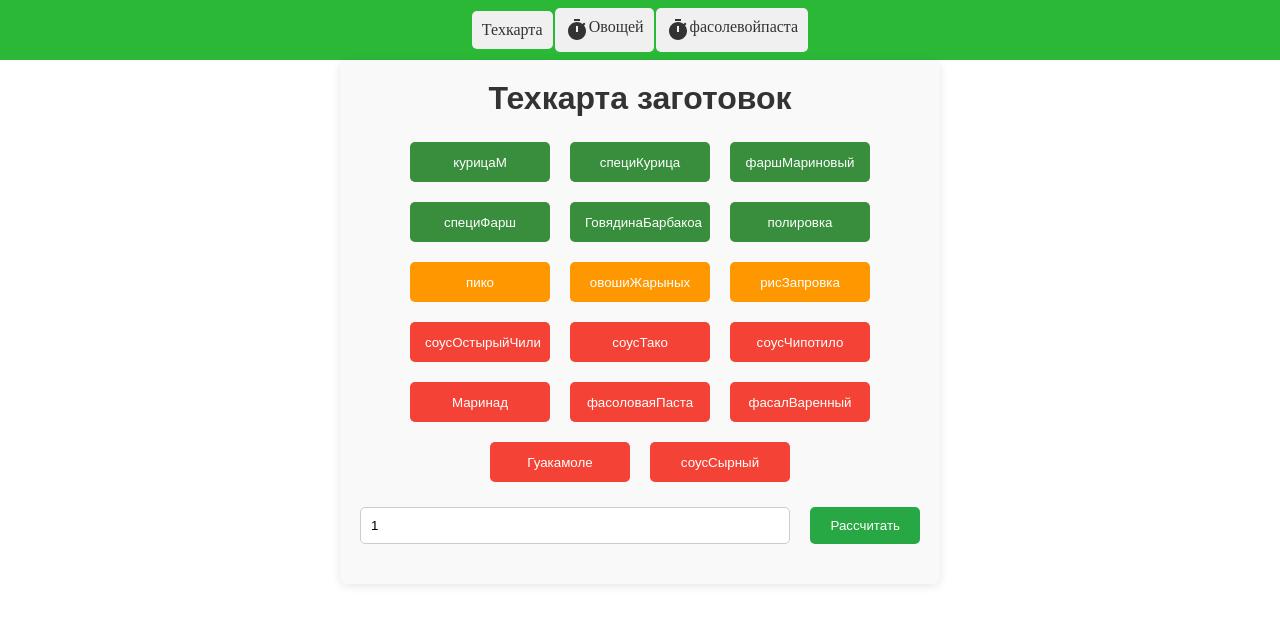
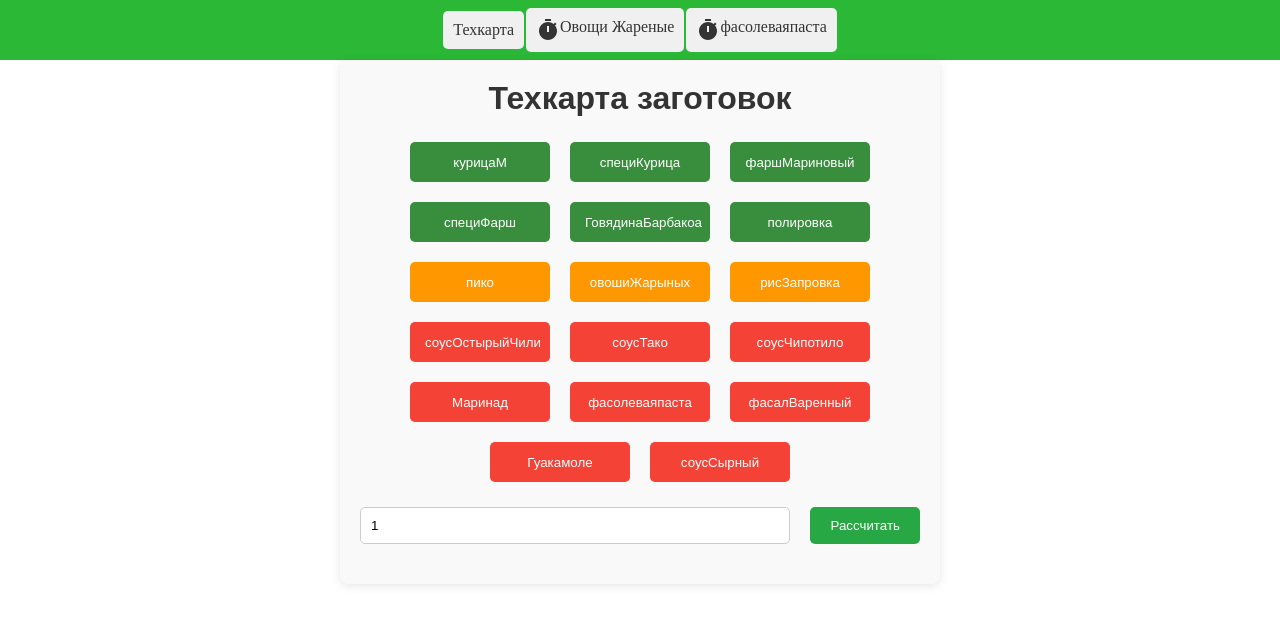
Before and after one commit to abazdev34/texKarta, a React (Vite) app: page /texKarta in a window 1280 px wide. Shown: the top 624 px of the page. Built offline with nearby package versions, Linux system fonts and the light colour scheme.

Commit message:
аывапывпываываы

```diff
--- a/src/components/header/index.jsx
+++ b/src/components/header/index.jsx
@@ -12,8 +12,8 @@ const Header = () => {
        <div className="header">
          <Link to="/texKarta">    Техкарта</Link>
 
-            <Link to="/ovoshi">    <TimerIcon />Овощей</Link>
-            <Link to="/timer">    <TimerIcon />фасолевойпаста</Link>
+            <Link to="/ovoshi">    <TimerIcon />Овощи Жареные</Link>
+            <Link to="/timer">    <TimerIcon />фасолеваяпаста</Link>
 
 
        </div>
--- a/src/components/texKarta/index.jsx
+++ b/src/components/texKarta/index.jsx
@@ -34,11 +34,11 @@ export const ingredientsData = {
 		Аннато: 0.0025,
 		масло: 0.02,
 		томатыПаста: 0.033,
-		___сырМоцарелла: 0.325,
+		добавьтеСырИсмешайте: 0.325,
 		_уксус: 0.015,
 		_хлапеньо: 0.02,
 		_сокХалапеньо: 0.02,
-		добавитеМаслоСмещайте: 0.02,
+		добавьтеМасло_И_смешайте: 0.02,
 	},
 	соусЧипотило: {
 		майонез: 1,
@@ -115,7 +115,7 @@ export const ingredientsData = {
 		лук: 0.06,
 	},
 
-	фасоловаяПаста: {
+	фасолеваяпаста: {
 		масло: 0.075,
 		лук: 0.1,
 		перецКырасный: 0.2,
--- a/src/components/texKarta/taxKarta.jsx
+++ b/src/components/texKarta/taxKarta.jsx
@@ -25,7 +25,7 @@ const TexKarta = () => {
         { name: 'соусТако', category: 'sauce' },
         { name: 'соусЧипотило', category: 'sauce' },
         { name: 'Маринад', category: 'sauce' },
-        { name: 'фасоловаяПаста', category: 'sauce' },
+        { name: 'фасолеваяпаста', category: 'sauce' },
         { name: 'фасалВаренный', category: 'sauce' },
         { name: 'Гуакамоле', category: 'sauce' },
         { name: 'соусСырный', category: 'sauce' },
```
